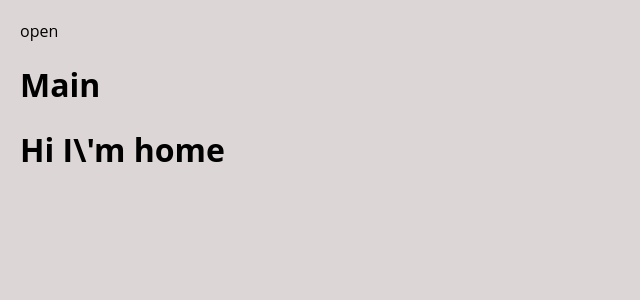
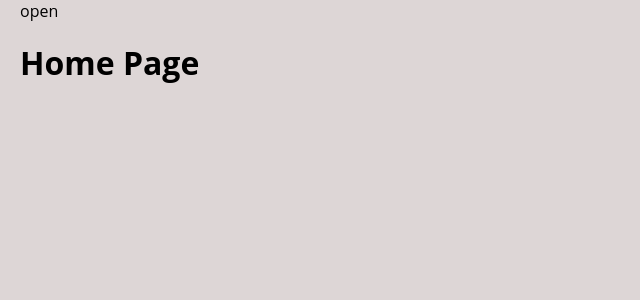
Before and after one commit to akashjan4/reactjs, a React (Vite) app: page / in a window 1280 px wide. Shown: the top 300 px of the page, without its empty margins (0-640 px from the left). Built offline with nearby package versions, Linux system fonts and the light colour scheme.

Commit message:
Commit 11 Remove routing from app.tsx Rename SideNavigation to MainContainer.tsx Moved Rounting to MainContainer.tsx Add new Home compoent updated side navigation link to for routing

```diff
--- a/src/components/About/About.tsx
+++ b/src/components/About/About.tsx
@@ -1,6 +1,6 @@
 import * as React from "react";
 export class About extends React.Component {
   render() {
-    return <h1> Hi I\'m home </h1>;
+    return <h1> Hi I'm home </h1>;
   }
 }
--- /dev/null
+++ b/src/components/Home/Home.tsx
@@ -0,0 +1,6 @@
+import * as React from 'react';
+export class Home extends React.Component {
+    render(){
+        return<h1>Home Page</h1>
+    }
+}
--- a/src/components/sideNavigation/sideNavigation.tsx
+++ b/src/components/MainContainer/MainContainer.tsx
@@ -2,11 +2,12 @@ import * as React from "react";
 import { BrowserRouter as Router, Route } from "react-router-dom";
 import { About } from "../About/About";
 import { Services } from "../Services/Service";
+import { Home } from "../Home/Home";
 interface IProps {}
 interface IState {
   sidePanelOpen: boolean;
 }
-export class SideNavigation extends React.Component<IProps, IState> {
+export class MainContainer extends React.Component<IProps, IState> {
   sidePanel;
   mainPanel;
 
@@ -54,10 +55,10 @@ export class SideNavigation extends React.Component<IProps, IState> {
           >
             &times;
           </div>
-          <a href="#">About</a>
-          <a href="#">Services</a>
-          <a href="#">Clients</a>
-          <a href="#">Contact</a>
+          <a href="/about">About</a>
+          <a href="/services">Services</a>
+          <a href="/">Clients</a>
+          <a href="/">Contact</a>
         </div>
 
         <div
@@ -67,13 +68,21 @@ export class SideNavigation extends React.Component<IProps, IState> {
         >
           <span
             onClick={this.openNav}
-            style={{ display: this.state.sidePanelOpen ? "none" : "block" }}
+            style={{
+              display: this.state.sidePanelOpen ? "none" : "block",
+              position: "absolute",
+              top: 0,
+            }}
           >
             open
           </span>
-          <h1>Main {this.state.sidePanelOpen}</h1>
+          {/* <h1>Main </h1>
+          <h2>-- {`${this.state.sidePanelOpen}`}--</h2> */}
           <Router>
             <Route exact path="/">
+              <Home />
+            </Route>
+            <Route path="/about">
               <About />
             </Route>
             <Route path="/services">
--- a/src/components/app.tsx
+++ b/src/components/app.tsx
@@ -1,17 +1,12 @@
 import * as React from "react";
-import { BrowserRouter as Router, Route } from "react-router-dom";
-import { MainContent } from "./mainContent";
-import { NavigationBar } from "./navigationBar";
-import { About } from "./About/About";
-import { Services } from "./Services/Service";
-import { SideNavigation } from "./sideNavigation/sideNavigation";
+import { MainContainer } from "./MainContainer/MainContainer";
 
 export class App extends React.Component {
   navigationLinks = [{ text: "About", link: "home" }];
   render() {
     return (
       <div className="parent-container">
-        <SideNavigation />
+        <MainContainer />
       </div>
     );
   }
```
